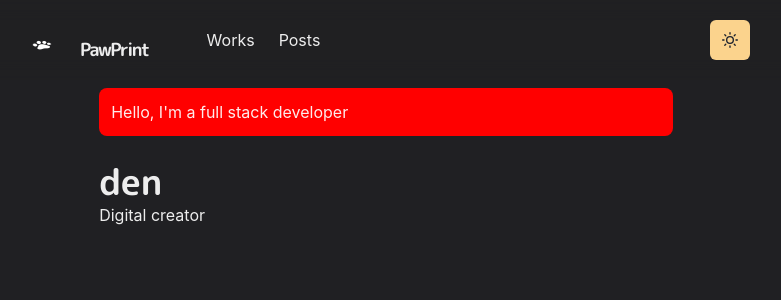
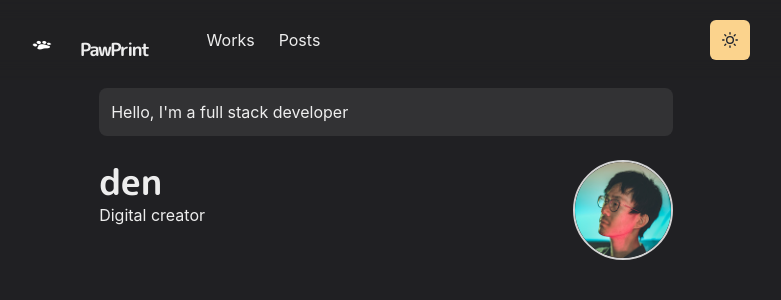
Before and after one commit to denesh-globotix/craftzdog, a Next.js app: page / in a window 1280 px wide. Shown: the top 300 px of the page, without its empty margins (254-1035 px from the left). Built offline with nearby package versions, Linux system fonts and the light colour scheme.

Commit message:
Added profile picture

```diff
--- a/pages/index.js
+++ b/pages/index.js
@@ -1,9 +1,9 @@
-import { Container, Box, Heading} from '@chakra-ui/react'
+import { Container, Box, Heading, Image, useColorModeValue} from '@chakra-ui/react'
 
 const Page = () => {
  return (
   <Container>
-      <Box borderRadius="lg" bg="red" p={3} mb={6} aligh="center">
+      <Box borderRadius="lg" bg={useColorModeValue('whiteAlpha.500', 'whiteAlpha.200')} p={3} mb={6} aligh="center">
         Hello, I&apos;m a full stack developer
       </Box>
 
@@ -14,6 +14,10 @@
           </Heading>
           <p>Digital creator</p>
         </Box>
+        <Box flexShrink={0} mt={{base:4, md:0}} ml={{md: 6}} textAlign="center">
+          <Image borderColor="whiteAlpha.800" borderWidth={2} borderStyle="solid" maxWidth="100px" display="inline-block" borderRadius="full" src="/images/takuya.jpg" alt="Profile Image"
+          />
+        </Box>
       </Box>
     </Container>
   )
```
